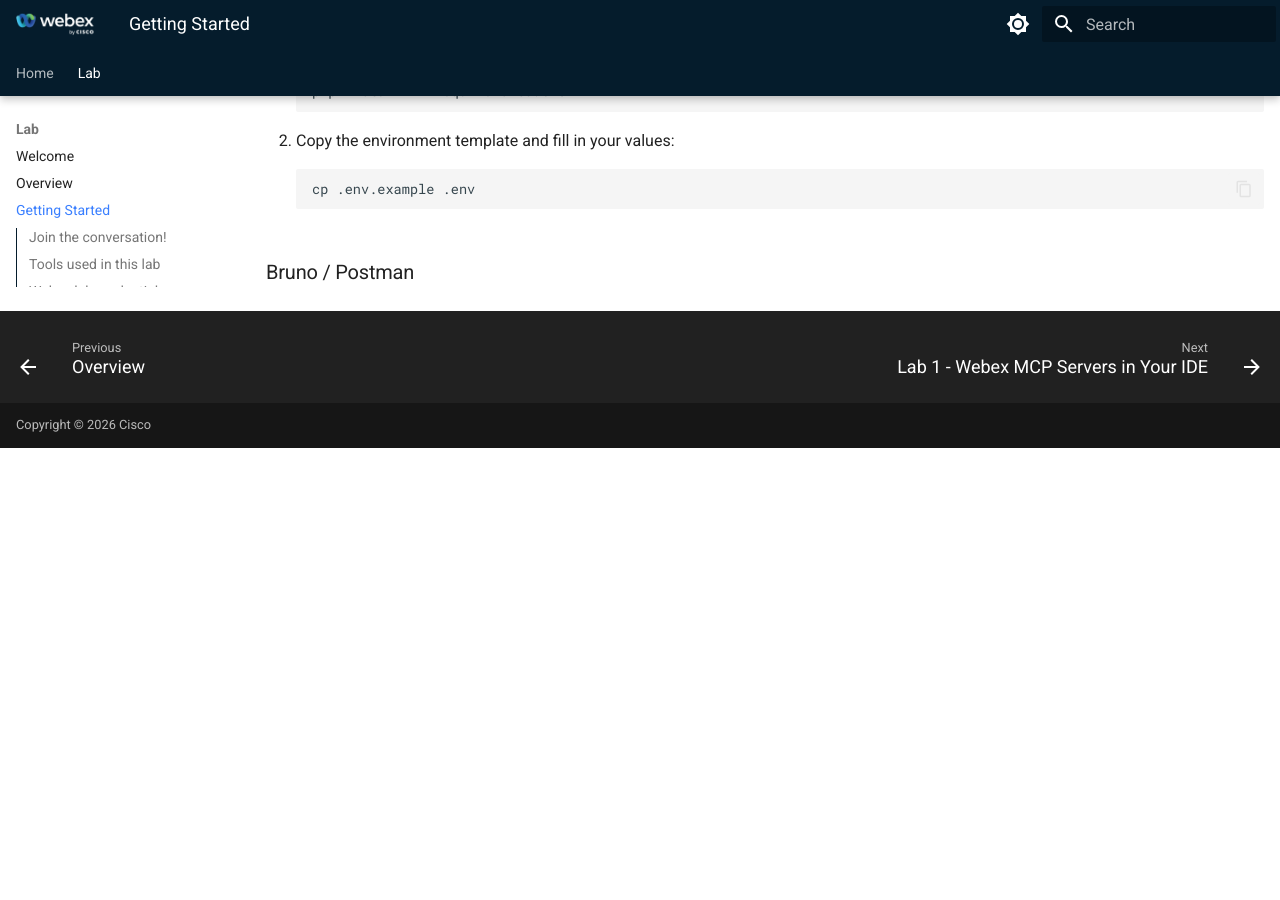
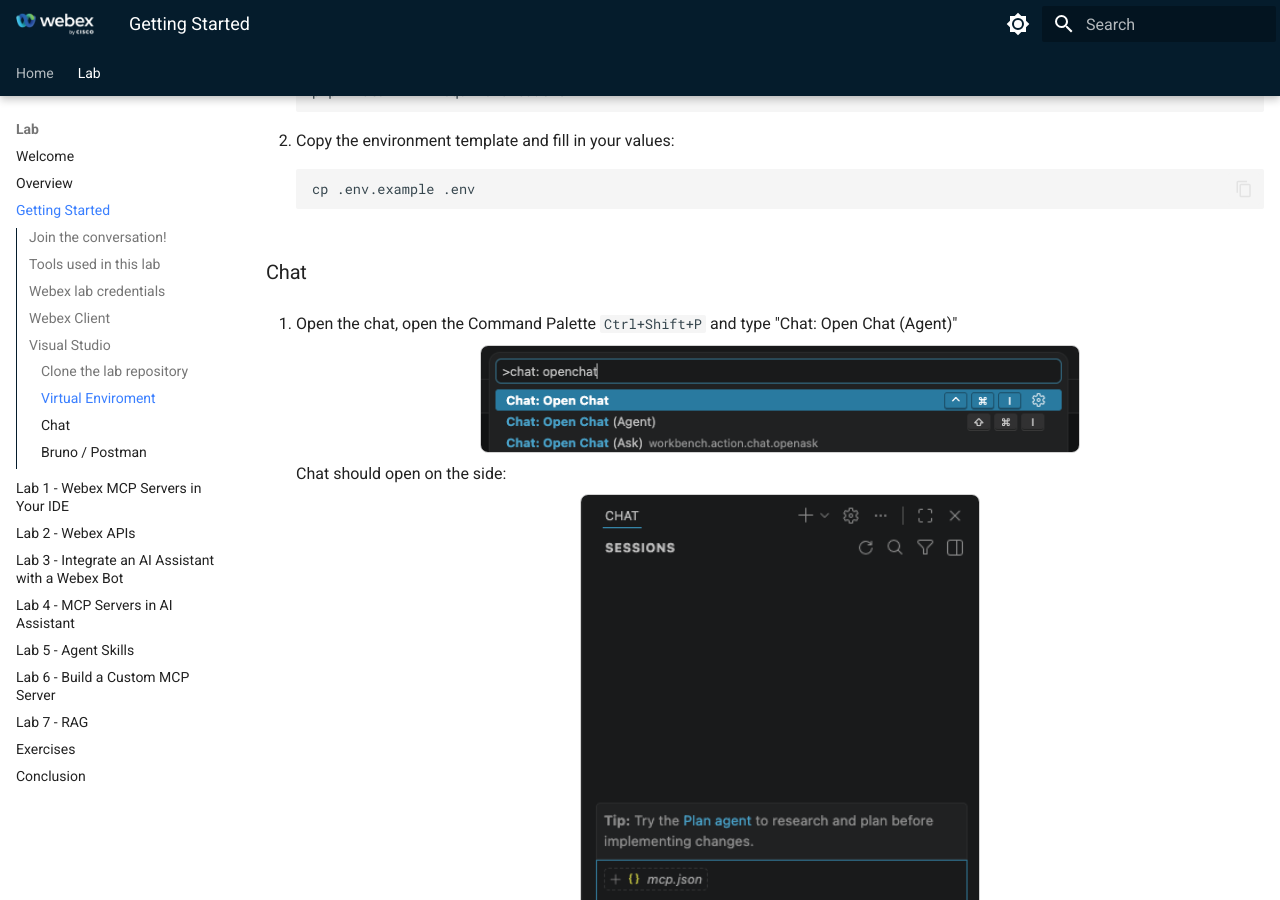
Before and after one commit to WebexCC-SA/LAB-31123, an MkDocs documentation site: the page built from docs/getting_started.md, in a window 1280 px wide and 900 px high, scrolled down 2612 px. Built offline with MkDocs 1.6.1 and Material for MkDocs 9.7.7, drawn with Linux system fonts in a browser that asks for light colours; before the commit the page ends 3060 px from its top, so only the background shows below that.

Commit message:
Update getting_started.md

````diff
--- a/docs/getting_started.md
+++ b/docs/getting_started.md
@@ -72,4 +72,14 @@
     cp .env.example .env
     ```
 
+### Chat
+
+1. Open the chat, open the Command Palette `Ctrl+Shift+P` and type "Chat: Open Chat (Agent)"
+
+    ![Create_token](./assets/vscode_6.png){ width="600" style="display: block; margin: 0 auto; border: 1px solid lightgray; border-radius: 8px;"}
+
+    Chat should open on the side:
+
+    ![Create_token](./assets/vscode_16.png){ width="400" style="display: block; margin: 0 auto; border: 1px solid lightgray; border-radius: 8px;"}
+
 ### Bruno / Postman
````
